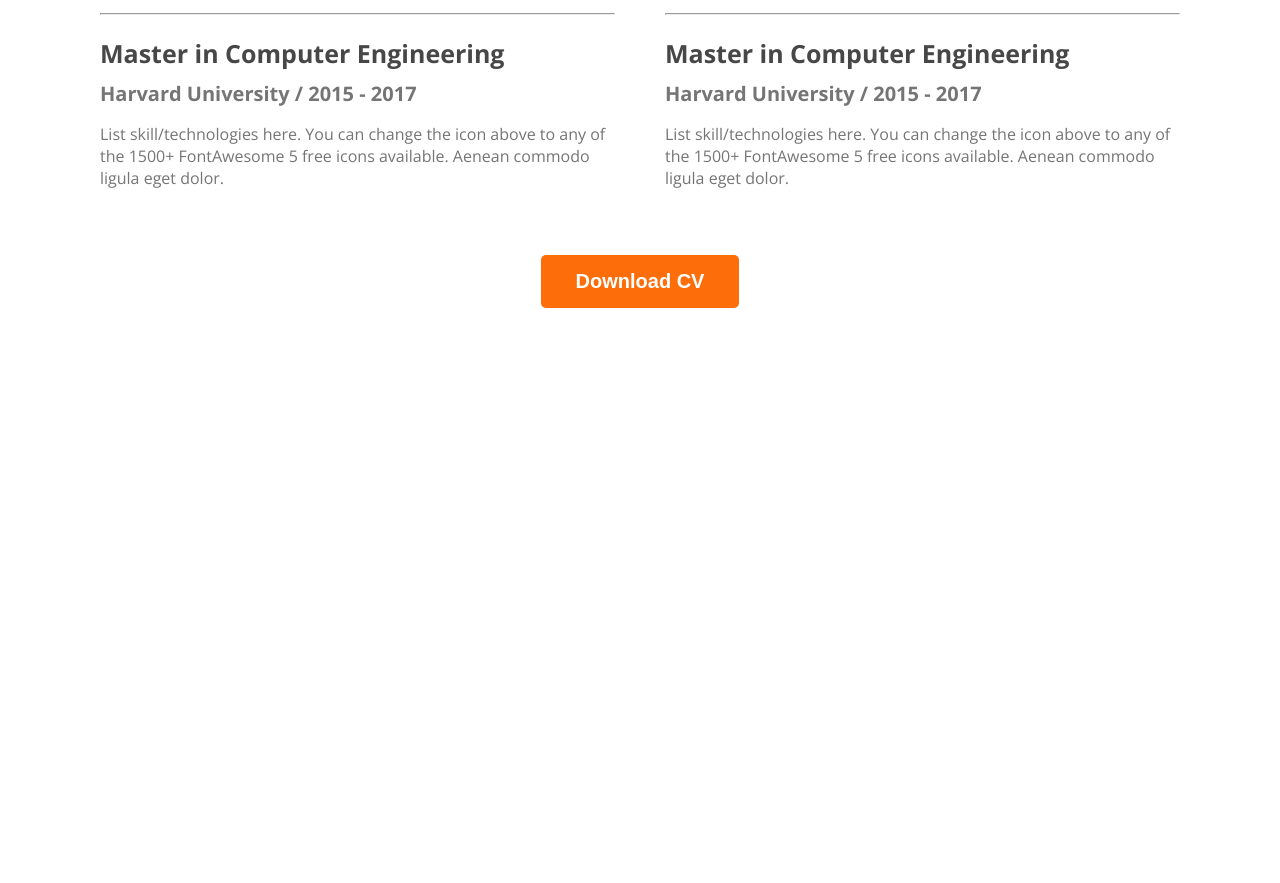
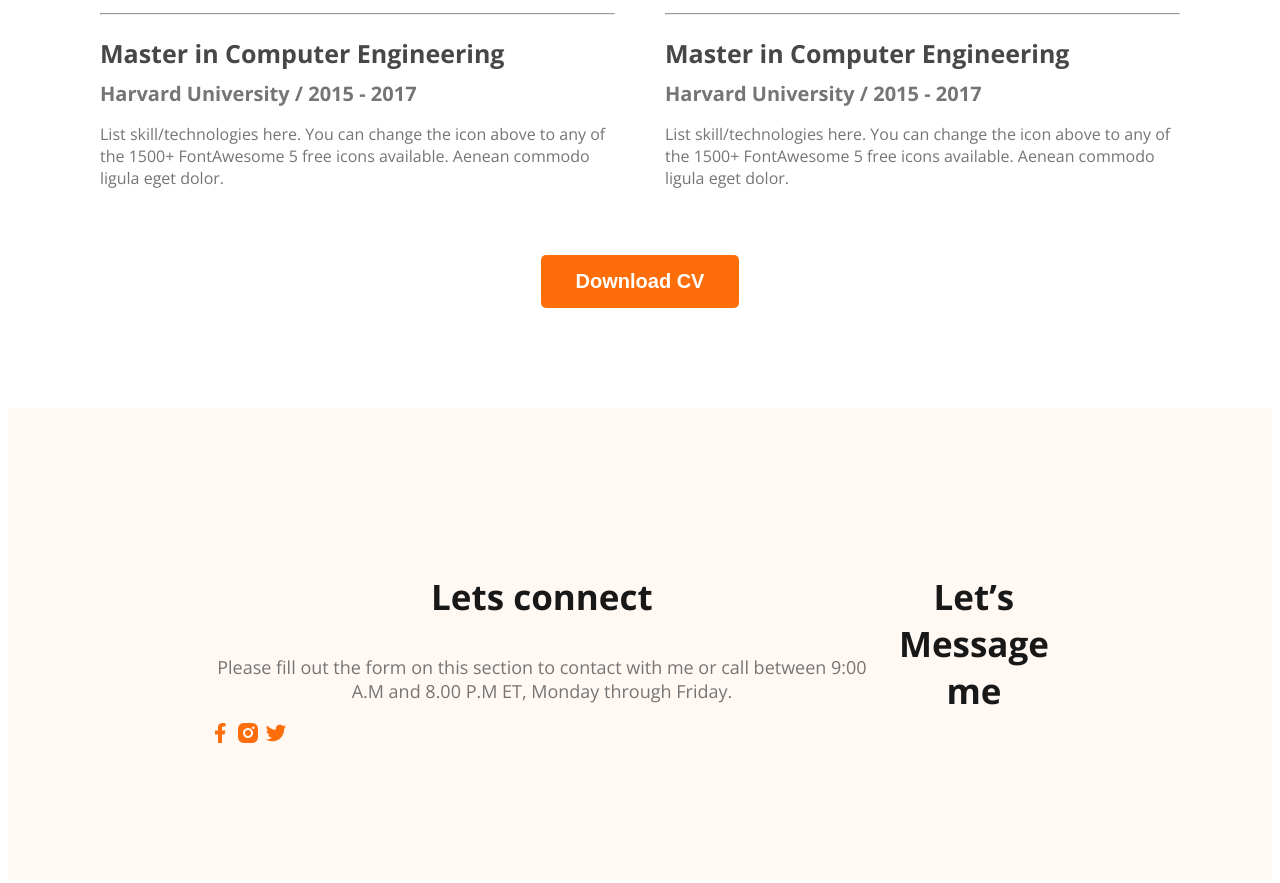
Before and after one commit to Lihan37/Lihan-s-web-protfolio, a plain HTML site: page index.html in a window 1280 px wide. Shown: the part 2851-3734 px from the top of the page. Before the commit the page ends 3167 px from the top, so only its background shows below. Drawn offline with nearby package versions, Linux system fonts and the light colour scheme.

Commit message:
footer done

```diff
--- a/index.html
+++ b/index.html
@@ -1,5 +1,6 @@
 <!DOCTYPE html>
 <html lang="en">
+
 <head>
     <meta charset="UTF-8">
     <meta name="viewport" content="width=device-width, initial-scale=1.0">
@@ -10,6 +11,7 @@
 
     <link rel="stylesheet" href="styles/portfolio.css">
 </head>
+
 <body>
     <header class="header">
         <nav>
@@ -24,7 +26,8 @@
             <div class="banner-content">
                 <h3 class="banner-greeting">Hi, I am</h3>
                 <h1 class="banner-heading">Eanur Lihan</h1>
-                <p class="banner-des">Shot what able cold new see hold.Friendly as an betrayed formerly he. Morning because as to society behaved moments.</p>
+                <p class="banner-des">Shot what able cold new see hold.Friendly as an betrayed formerly he. Morning
+                    because as to society behaved moments.</p>
                 <button class="btn-primary">Download CV</button>
                 <button class="btn-primary">Contact</button>
             </div>
@@ -35,7 +38,11 @@
         <section class="about">
             <h3 class="section-title">About Me</h3>
             <p class="section-des">
-                I am a skilled web developer with a passion for creating dynamic and interactive websites. With expertise in HTML, CSS, and JavaScript, I specialize in delivering robust solutions that prioritize user experience and incorporate modern design trends. I thrive on collaborating closely with clients to transform their visions into reality, while staying up-to-date with the latest technologies and industry best practices. Let's work together to create impactful digital experiences.
+                I am a skilled web developer with a passion for creating dynamic and interactive websites. With
+                expertise in HTML, CSS, and JavaScript, I specialize in delivering robust solutions that prioritize user
+                experience and incorporate modern design trends. I thrive on collaborating closely with clients to
+                transform their visions into reality, while staying up-to-date with the latest technologies and industry
+                best practices. Let's work together to create impactful digital experiences.
             </p>
             <div class="about-info-container">
                 <div class="about-info">
@@ -60,28 +67,34 @@
         <section>
             <h3 class="section-title">What I Do</h3>
             <p id="What-i-do-des" class="section-description">
-                I have more than 10 years experience building software for clients all over the world. Below is a quick overview of my main technical skill sets and technologies i use. Want to find out more about my experience? Check out my online resume and project portfolio.
+                I have more than 10 years experience building software for clients all over the world. Below is a quick
+                overview of my main technical skill sets and technologies i use. Want to find out more about my
+                experience? Check out my online resume and project portfolio.
             </p>
             <div class="skills-container">
                 <div class="skill">
                     <img src="images/icons/js.png" alt="">
                     <h3 class="skill-title">Vanilla JavaScript</h3>
-                    <p class="skill-des">List skill/technologies here. You can change the icon above to any of the 1500+ FontAwesome 5 free icons available. Aenean commodo ligula eget dolor.</p>
+                    <p class="skill-des">List skill/technologies here. You can change the icon above to any of the 1500+
+                        FontAwesome 5 free icons available. Aenean commodo ligula eget dolor.</p>
                 </div>
                 <div class="skill">
                     <img src="images/icons/react.png" alt="">
                     <h3 class="skill-title">React</h3>
-                    <p class="skill-des">List skill/technologies here. You can change the icon above to any of the 1500+ FontAwesome 5 free icons available. Aenean commodo ligula eget dolor.</p>
+                    <p class="skill-des">List skill/technologies here. You can change the icon above to any of the 1500+
+                        FontAwesome 5 free icons available. Aenean commodo ligula eget dolor.</p>
                 </div>
                 <div class="skill">
                     <img src="images/icons/nodejs.png" alt="">
                     <h3 class="skill-title">Node</h3>
-                    <p class="skill-des">List skill/technologies here. You can change the icon above to any of the 1500+ FontAwesome 5 free icons available. Aenean commodo ligula eget dolor.</p>
+                    <p class="skill-des">List skill/technologies here. You can change the icon above to any of the 1500+
+                        FontAwesome 5 free icons available. Aenean commodo ligula eget dolor.</p>
                 </div>
                 <div class="skill">
                     <img src="images/icons/mongo.png" alt="">
                     <h3 class="skill-title">Mango</h3>
-                    <p class="skill-des">List skill/technologies here. You can change the icon above to any of the 1500+ FontAwesome 5 free icons available. Aenean commodo ligula eget dolor.</p>
+                    <p class="skill-des">List skill/technologies here. You can change the icon above to any of the 1500+
+                        FontAwesome 5 free icons available. Aenean commodo ligula eget dolor.</p>
                 </div>
             </div>
         </section>
@@ -97,21 +110,24 @@
                         <h2 class="resume-item-title">Master in Computer Engineering</h2>
                         <h3 class="resume-item-institute">Harvard University / 2015 - 2017</h3>
                         <p class="resume-item-description">List skill/technologies here. You can change the icon above
-                            to any of the 1500+ FontAwesome 5 free icons available. Aenean commodo ligula eget dolor.</p>
+                            to any of the 1500+ FontAwesome 5 free icons available. Aenean commodo ligula eget dolor.
+                        </p>
                     </div>
                     <hr>
                     <div class="resume-item">
                         <h2 class="resume-item-title">Master in Computer Engineering</h2>
                         <h3 class="resume-item-institute">Harvard University / 2015 - 2017</h3>
                         <p class="resume-item-description">List skill/technologies here. You can change the icon above
-                            to any of the 1500+ FontAwesome 5 free icons available. Aenean commodo ligula eget dolor.</p>
+                            to any of the 1500+ FontAwesome 5 free icons available. Aenean commodo ligula eget dolor.
+                        </p>
                     </div>
                     <hr>
                     <div class="resume-item">
                         <h2 class="resume-item-title">Master in Computer Engineering</h2>
                         <h3 class="resume-item-institute">Harvard University / 2015 - 2017</h3>
                         <p class="resume-item-description">List skill/technologies here. You can change the icon above
-                            to any of the 1500+ FontAwesome 5 free icons available. Aenean commodo ligula eget dolor.</p>
+                            to any of the 1500+ FontAwesome 5 free icons available. Aenean commodo ligula eget dolor.
+                        </p>
                     </div>
 
 
@@ -122,21 +138,24 @@
                         <h2 class="resume-item-title">Master in Computer Engineering</h2>
                         <h3 class="resume-item-institute">Harvard University / 2015 - 2017</h3>
                         <p class="resume-item-description">List skill/technologies here. You can change the icon above
-                            to any of the 1500+ FontAwesome 5 free icons available. Aenean commodo ligula eget dolor.</p>
+                            to any of the 1500+ FontAwesome 5 free icons available. Aenean commodo ligula eget dolor.
+                        </p>
                     </div>
                     <hr>
                     <div class="resume-item">
                         <h2 class="resume-item-title">Master in Computer Engineering</h2>
                         <h3 class="resume-item-institute">Harvard University / 2015 - 2017</h3>
                         <p class="resume-item-description">List skill/technologies here. You can change the icon above
-                            to any of the 1500+ FontAwesome 5 free icons available. Aenean commodo ligula eget dolor.</p>
+                            to any of the 1500+ FontAwesome 5 free icons available. Aenean commodo ligula eget dolor.
+                        </p>
                     </div>
                     <hr>
                     <div class="resume-item">
                         <h2 class="resume-item-title">Master in Computer Engineering</h2>
                         <h3 class="resume-item-institute">Harvard University / 2015 - 2017</h3>
                         <p class="resume-item-description">List skill/technologies here. You can change the icon above
-                            to any of the 1500+ FontAwesome 5 free icons available. Aenean commodo ligula eget dolor.</p>
+                            to any of the 1500+ FontAwesome 5 free icons available. Aenean commodo ligula eget dolor.
+                        </p>
                     </div>
                 </div>
             </div>
@@ -146,4 +165,18 @@
         </div>
     </main>
 </body>
+            <footer>
+                <div class="footer-coloumn">
+                    <h3 class="section-title">Lets connect</h3>
+                    <p class="section-des">Please fill out the form on this section to contact with me or call between 9:00 A.M and 8.00 P.M ET, Monday through Friday.</p>
+                    <div class="social-links">
+                        <a href="https://www.facebook.com/eanur.rahman.9"><img src="images/icons/facebook.png" alt=""></a>
+                        <a href="https://www.instagram.com/_kiioo_/"><img src="images/icons/insta.png" alt=""></a>
+                        <a href=""><img src="images/icons/twitter.png" alt=""></a>
+                    </div>
+                </div>
+                <div class="footer-coloumn"></div>
+                <h3 class="section-title">Let’s Message me</h3>
+            </footer>
+
 </html>
--- a/styles/portfolio.css
+++ b/styles/portfolio.css
@@ -213,3 +213,10 @@ main section {
     text-align: center;
     margin-top: 50px;
 }
+/* footer */
+footer{
+    display: flex;
+    background: #FFF8F3;
+    margin-top: 100px;
+    padding: 130px 200px;
+}
```
Lines whose indentation alone changed are shown as unchanged.
